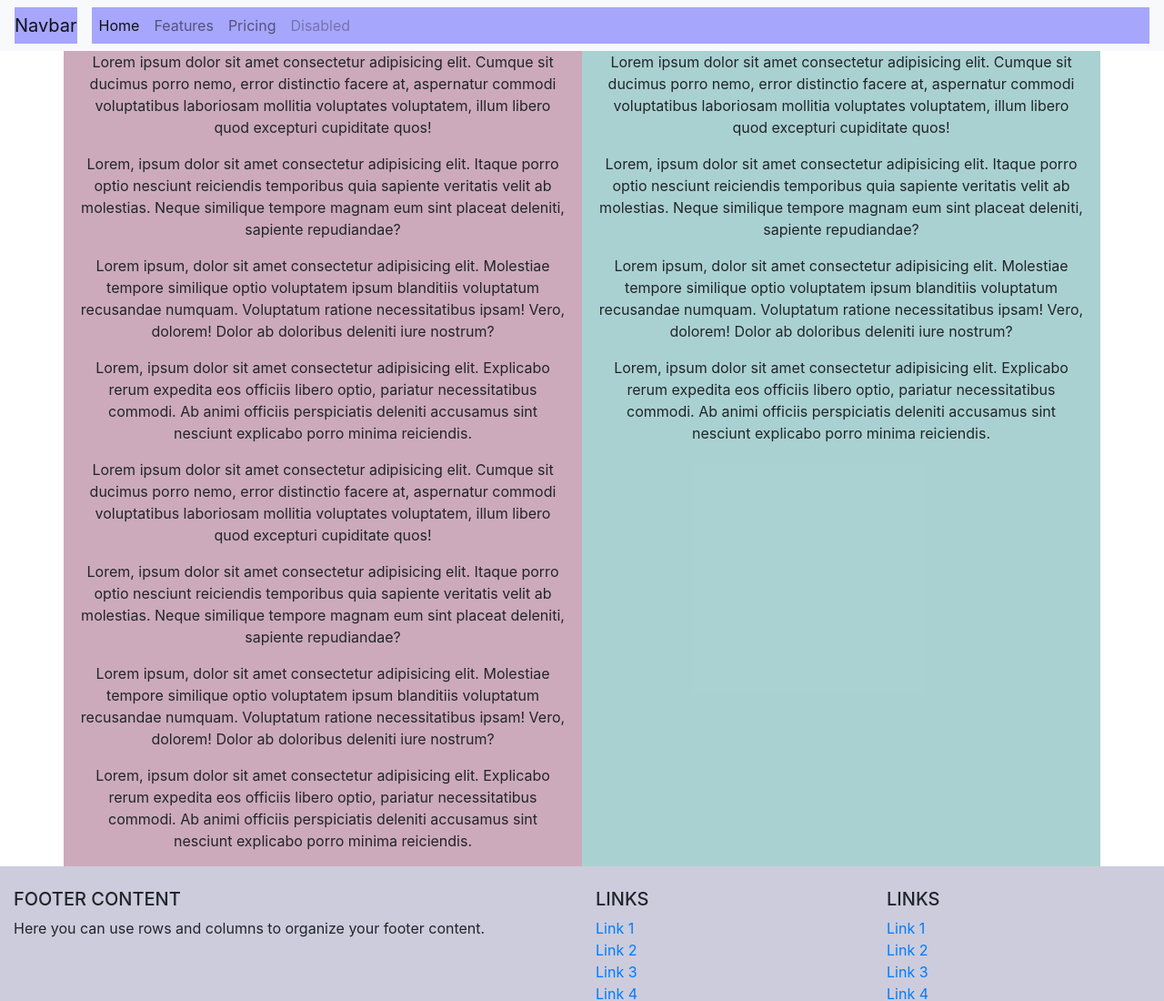
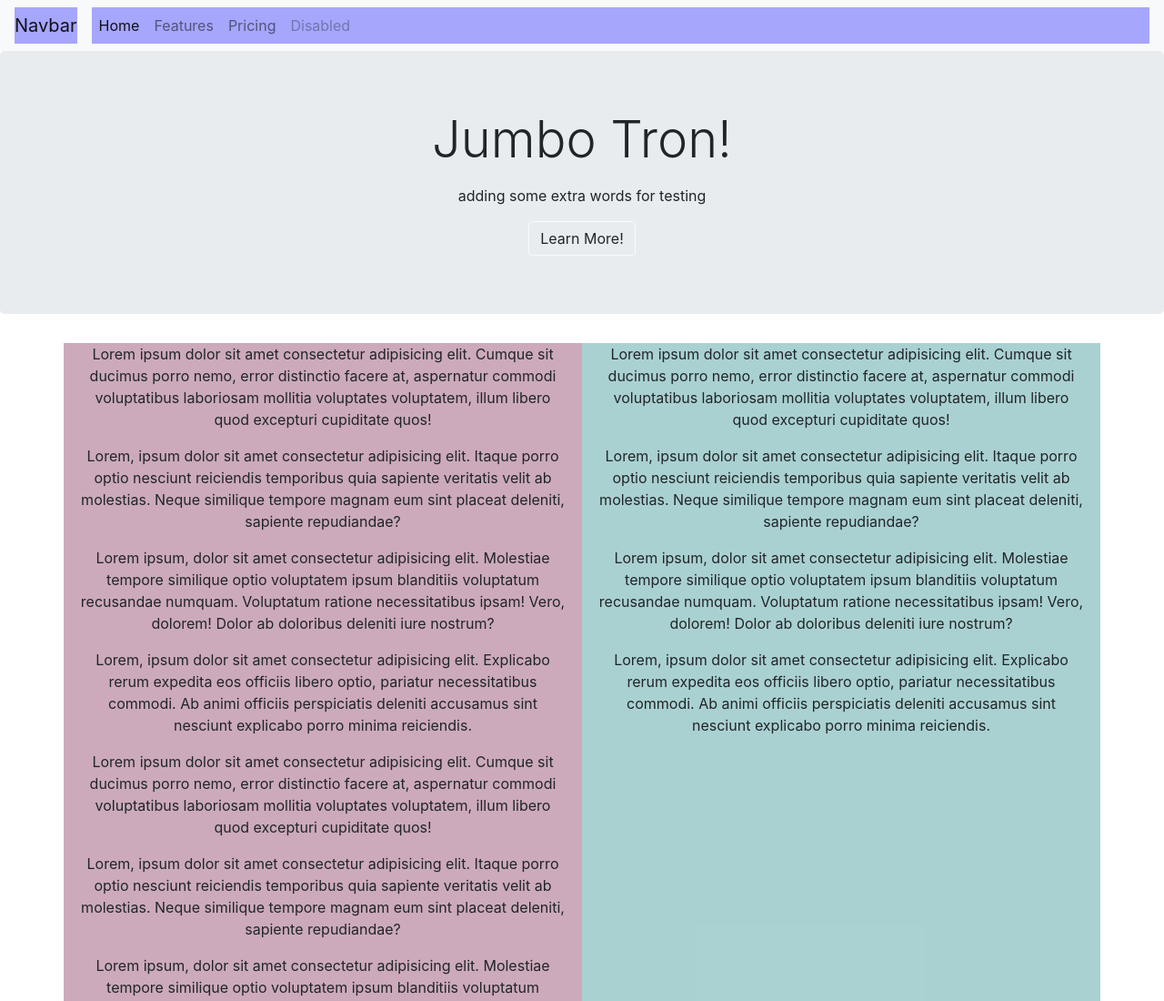
Before and after one commit to JorgeLVilla/collab-practice, a plain HTML site: page index.html in a window 1280 px wide. Shown: the top 1100 px of the page at 91% size. Drawn offline with Linux system fonts and the light colour scheme.

Commit message:
added a rando jumbotron

```diff
--- a/index.html
+++ b/index.html
@@ -23,6 +23,14 @@
             </div>
             </div>
         </nav>
+
+        <div class="jumbotron text-center">
+            <div class="container">
+              <p class="display-4">Jumbo Tron!</p>
+              <p>adding some extra words for testing</p>
+              <button class="btn border border-light">Learn More!</button>
+            </div>
+          </div>
 
         <div class="container">
             <div class="row">
```
